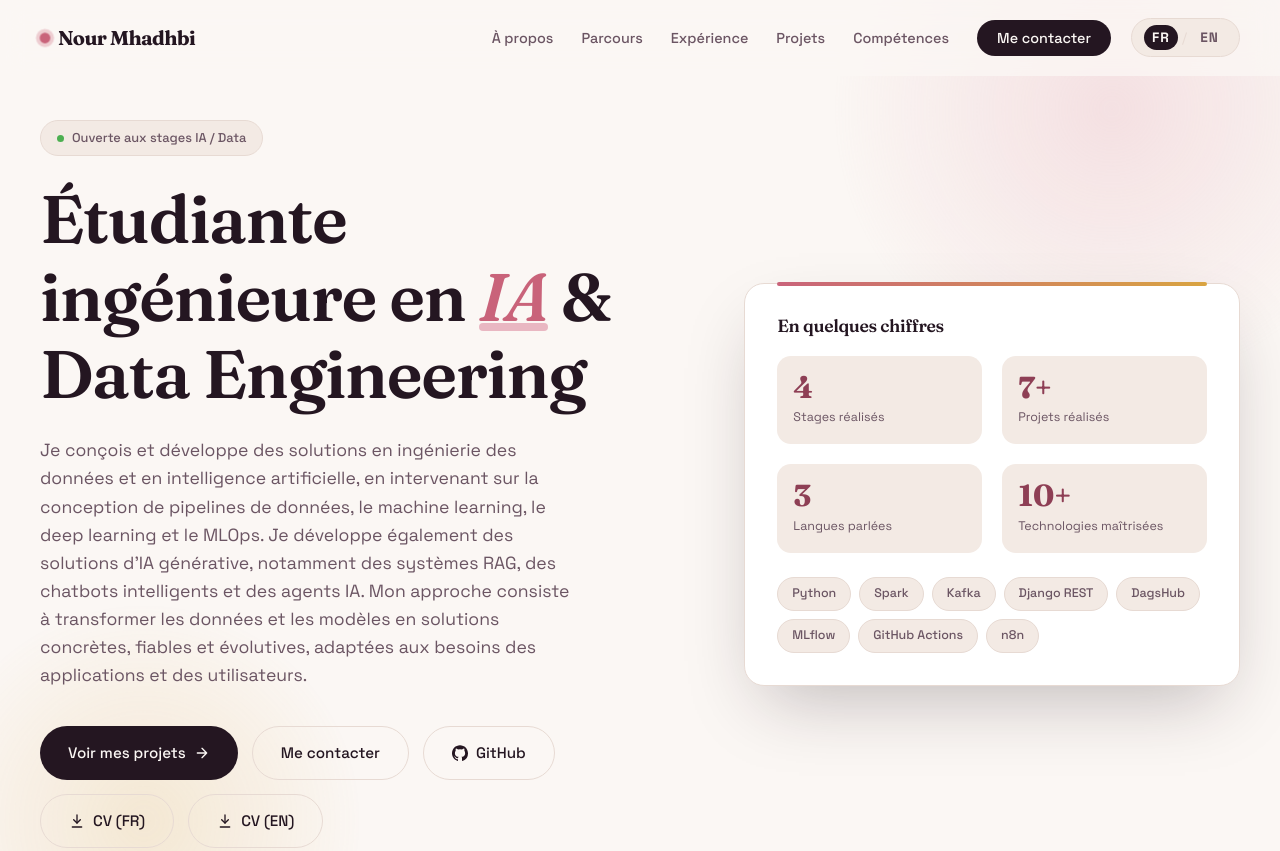
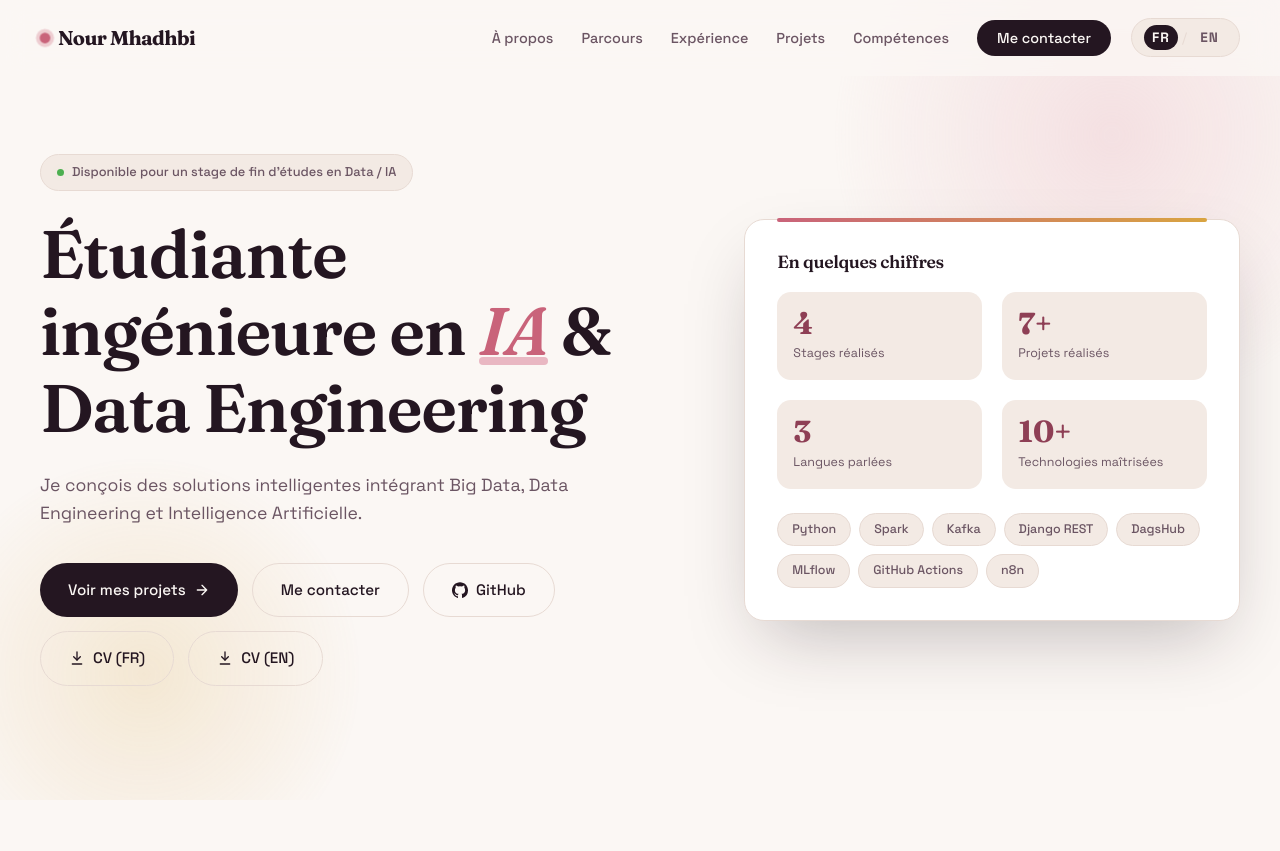
Before and after one commit to NourMhadhbi/Nour-Portfolio, a plain HTML site: page index.html in a window 1280 px wide. Shown: the top 851 px of the page. Drawn offline with Linux system fonts and the light colour scheme.

Commit message:
Add files via upload

```diff
--- a/index.html
+++ b/index.html
@@ -1876,15 +1876,11 @@
       <div>
         <span class="hero-tag">
           <span class="dot"></span>
-          <span data-i18n="hero.tag">Ouverte aux stages IA / Data</span>
+          <span data-i18n="hero.tag">Disponible pour un stage de fin d'études en Data / IA</span>
         </span>
         <h1 data-i18n="hero.title">Étudiante ingénieure en <em>IA</em> &amp; Data Engineering</h1>
         <p class="hero-lede" data-i18n="hero.lede">
-          Je conçois et développe des solutions en ingénierie des données et en intelligence artificielle, en
-          intervenant sur la conception de pipelines de données, le machine learning, le deep learning et le MLOps. Je
-          développe également des solutions d’IA générative, notamment des systèmes RAG, des chatbots intelligents et
-          des agents IA. Mon approche consiste à transformer les données et les modèles en solutions concrètes, fiables
-          et évolutives, adaptées aux besoins des applications et des utilisateurs.
+          Je conçois des solutions intelligentes intégrant Big Data, Data Engineering et Intelligence Artificielle.
         </p>
         <div class="hero-actions">
           <a href="#projets" class="btn btn-primary">
@@ -1996,8 +1992,8 @@
                 class="fact-value" data-i18n="about.fact.languages.value">Arabe · Français ·
                 Anglais</span></div>
             <div class="fact-row"><span class="fact-label" data-i18n="about.fact.availability">Disponibilité</span><span
-                class="fact-value" data-i18n="about.fact.availability.value">Ouverte aux
-                stages</span></div>
+                class="fact-value" data-i18n="about.fact.availability.value">Disponible pour un stage de fin
+                d'études</span></div>
             <div class="fact-row"><span class="fact-label" data-i18n="about.fact.contact">Contact</span><span
                 class="fact-value">mhadhbinouur@gmail.com</span></div>
           </div>
@@ -2774,9 +2770,9 @@
         "nav.projects": "Projets",
         "nav.skills": "Compétences",
         "nav.contact": "Me contacter",
-        "hero.tag": "Ouverte aux stages IA / Data",
+        "hero.tag": "Disponible pour un stage de fin d'études en Data / IA",
         "hero.title": 'Étudiante ingénieure en <em>IA</em> & Data Engineering',
-        "hero.lede": "Je conçois et développe des solutions en ingénierie des données et en intelligence artificielle, en intervenant sur la conception de pipelines de données, le machine learning, le deep learning et le MLOps. Je développe également des solutions d'IA générative, notamment des systèmes RAG, des chatbots intelligents et des agents IA. Mon approche consiste à transformer les données et les modèles en solutions concrètes, fiables et évolutives, adaptées aux besoins des applications et des utilisateurs.",
+        "hero.lede": "Je conçois des solutions intelligentes intégrant Big Data, Data Engineering et Intelligence Artificielle.",
         "hero.btn.projects": "Voir mes projets",
         "hero.btn.contact": "Me contacter",
         "hero.btn.cvfr": "CV (FR)",
@@ -2801,7 +2797,7 @@
         "about.fact.location.value": "Sfax, Tunisie",
         "about.fact.domain.value": "IA & Ingénierie des données",
         "about.fact.languages.value": "Arabe · Français · Anglais",
-        "about.fact.availability.value": "Ouverte aux stages",
+        "about.fact.availability.value": "Disponible pour un stage de fin d'études",
         "education.label": "Parcours",
         "education.title": "Parcours académique",
         "education.subtitle": "Un cheminement cohérent entre ingénierie logicielle, données et science des données.",
@@ -2906,9 +2902,9 @@
         "nav.projects": "Projects",
         "nav.skills": "Skills",
         "nav.contact": "Contact me",
-        "hero.tag": "Open to AI / Data internships",
+        "hero.tag": "Available for a final-year internship in Data / AI",
         "hero.title": 'Engineering student in <em>AI</em> & Data Engineering',
-        "hero.lede": "I design and develop solutions in data engineering and artificial intelligence, working on data pipeline design, machine learning, deep learning, and MLOps. I also build generative AI solutions, including RAG systems, intelligent chatbots, and AI agents. My approach is to turn data and models into concrete, reliable, and scalable solutions tailored to applications and users.",
+        "hero.lede": "I design intelligent solutions integrating Big Data, Data Engineering, and Artificial Intelligence.",
         "hero.btn.projects": "View my projects",
         "hero.btn.contact": "Contact me",
         "hero.btn.cvfr": "Resume (FR)",
@@ -2932,7 +2928,7 @@
         "about.fact.location.value": "Sfax, Tunisia",
         "about.fact.domain.value": "AI & Data Engineering",
         "about.fact.languages.value": "Arabic · French · English",
-        "about.fact.availability.value": "Open to internships",
+        "about.fact.availability.value": "Available for a final-year internship",
         "education.label": "Education",
         "education.title": "Academic background",
         "education.subtitle": "A coherent path between software engineering, data, and data science.",
```
